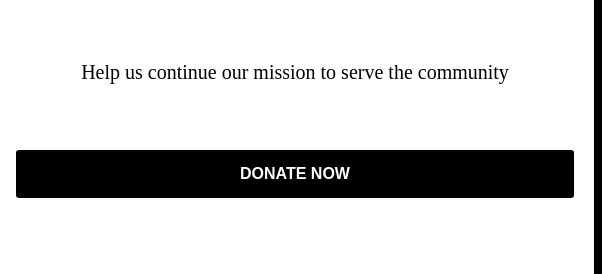
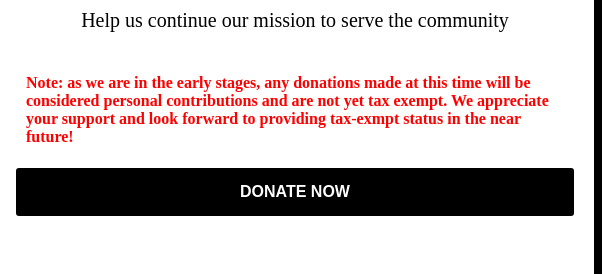
Before and after one commit to shotacurtisruo/KefliSports, a plain HTML site: page public/index.html in a window 1280 px wide. Shown: the part 4450-4724 px from the top of the page, 678-1280 px from the left. Drawn offline with Linux system fonts and the light colour scheme.

Commit message:
donation tax text update

```diff
--- a/public/index.css
+++ b/public/index.css
@@ -6,7 +6,12 @@ body{
     background-color: white;
    padding: 15px;
 }
-
+p1{
+    font-size: 2vh;
+    padding: 10px;
+    color: red;
+    font-weight: bold;
+}
 h1{
     color: #CD7F32;
 }
--- a/public/index.html
+++ b/public/index.html
@@ -160,6 +160,9 @@
                 <div id="support-text-container-right">
                     <u><h1>Support Kefli Sports Club</h1></u>
                         <p>Help us continue our mission to serve the community</p>
+                        <p1>Note: as we are in the early stages, any donations made at this time will be considered personal contributions and are not yet tax exempt.
+                            We appreciate your support and look forward to providing tax-exmpt status in the near future!
+                        </p1>
                         <button id="donate-btn">DONATE NOW</button>
 
 
```
